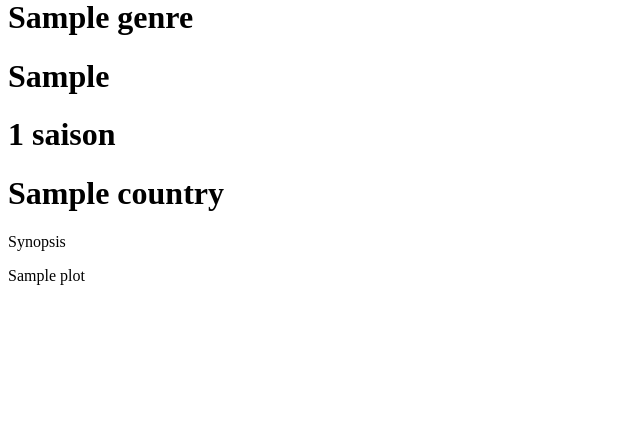
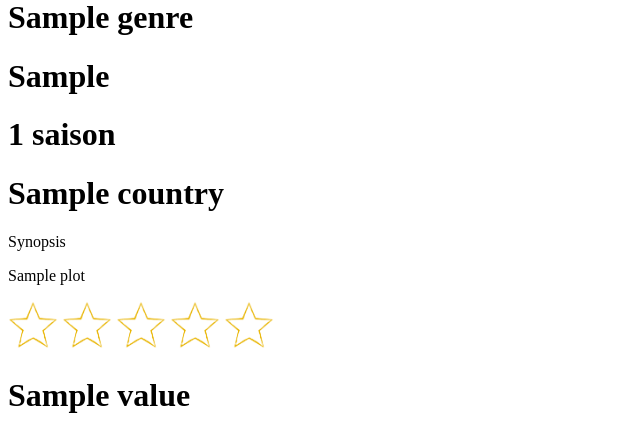
Before and after one commit to Romainub87/Woodeo, a Symfony app: template symfony/templates/series/show.html.twig in a window 1280 px wide. Shown: the part 1266-1701 px from the top of the page, without its empty margins (0-640 px from the left). Before the commit the page ends 1551 px from the top, so only its background shows below. Run offline with Twig, Linux system fonts and the light colour scheme; the template is opened without the code that fills it: most values are stand-ins (such as "Sample title", 1, 10 or a date in 2020); grey boxes marked "Sample" are stand-in pictures; some libraries are stand-ins or nearby versions; some web fonts are replaced.

Commit message:
ajout notation étoile

```diff
--- a/symfony/templates/series/index.html.twig
+++ b/symfony/templates/series/index.html.twig
@@ -29,6 +29,10 @@
 
         </div>
 
+        <div class="pagination-b">
+            {{ knp_pagination_render(series)}}
+        </div>
+
 
 
 {% endblock %}
--- a/symfony/templates/series/show.html.twig
+++ b/symfony/templates/series/show.html.twig
@@ -41,7 +41,16 @@
 
                         <div class="border-blue-500 ml-5 border-t w-1/12"></div>
                     </div>
-
+                    <div class="flex ml-2 mt-5 items-center">
+                        {% for i in 0..9 %}
+                            {% if series.getRate.value|number_format > i and i % 2 == 0 %}
+                                <img width="50px" src="{{ asset('img/etoile_pleine.png') }}">
+                            {% elseif series.getRate.value|number_format <= i and i % 2 == 0 %}
+                                <img width="50px" src="{{ asset('img/etoile_vide.png') }}">
+                            {% endif %}
+                        {% endfor %}
+                        <h1 class="text-3xl mt-2 ml-5">{{series.getRate.value}}</h1>
+                    </div>
                 </div>
             </div>
 
```
Also changed, not shown: symfony/assets/styles/app.css (+8 -0 lines), symfony/src/Entity/Series.php (+29 -0 lines), symfony/public/img/etoile_pleine.png (added), symfony/public/img/etoile_vide.png (added).
